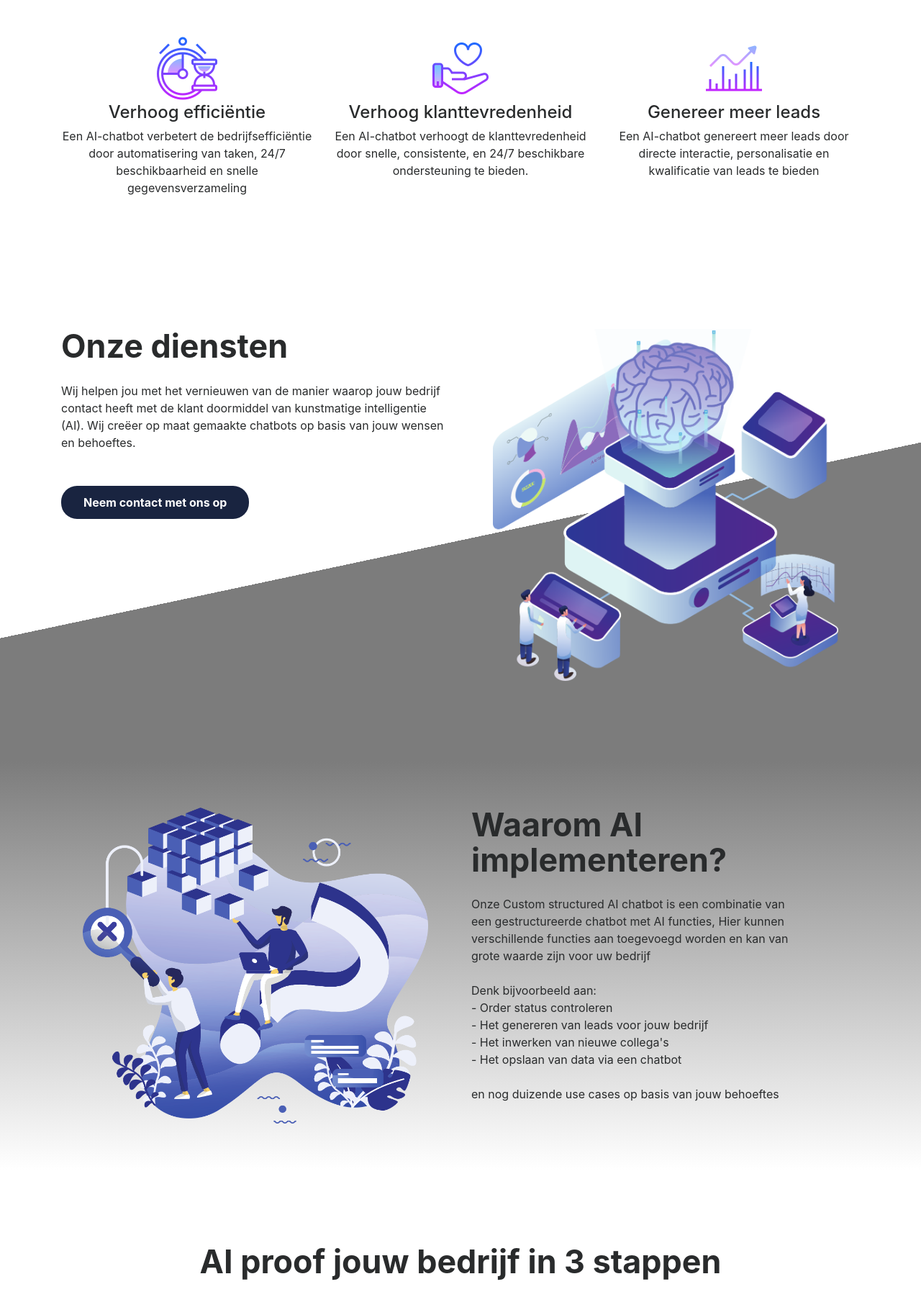
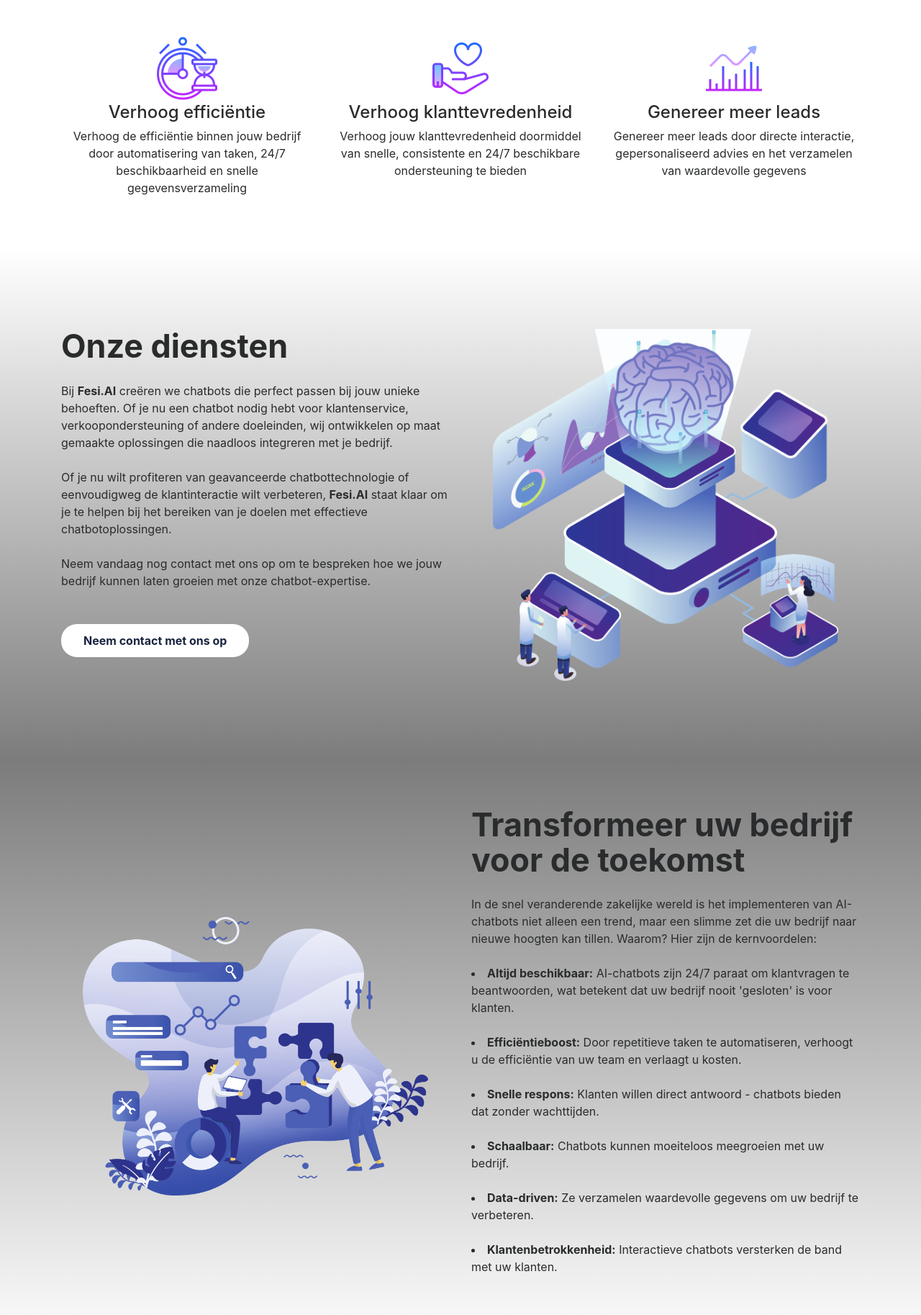
Before and after one commit to Fets7/fesi, a PHP site: page / in a window 1280 px wide. Shown: the part 948-2775 px from the top of the page at 72% size. Run offline with PHP 8.4, Linux system fonts and the light colour scheme.

Commit message:
Add files via upload

```diff
--- a/Fesi.AI/css/custom.css
+++ b/Fesi.AI/css/custom.css
@@ -48,13 +48,17 @@ button {
 }
 
 .cta-blue {
-    background: #192440;
-    color: #ffffff;
+    /* background: #192440;
+    color: #ffffff; */
+    background: #ffffff;
+    color: #192440;
 }
 
 .cta-blue:hover {
+    /* color: #ffffff;
+    background: #121a2e; */
     color: #ffffff;
-    background: #121a2e;
+    background: #216aff;
 }
 
 .cta-ghost {
@@ -87,7 +91,9 @@ button {
 }
 
 #feature-first {
-    background: linear-gradient(168deg, #ffffff 55%, #7c7c7c 0);
+    /* background: linear-gradient(168deg, #ffffff 55%, #7c7c7c 0); */
+    background: linear-gradient(to top, #7c7c7c 0%, #ffffff 100%);
+
 }
 
 #feature-last {
--- a/Fesi.AI/index.html
+++ b/Fesi.AI/index.html
@@ -32,12 +32,12 @@
             </div> -->
             <header>
                 <!-- Logo -->
-                <div class="navigatie">
+                <div data-aos="fade" data-aos-easing="linear" data-aos-duration="1000" data-aos-once="true" class="navigatie">
                     <img src="img/logotest.png" alt="logo">
                     <ul class="nav-links">
                         <!-- <li><a href="#">Dashboard</a></li> -->
                         <li class="center"><a href="#feature-first">Onze Diensten</a></li>
-                        <li class="center"><a href="#feature-last">Waarom AI?</a></li>
+                        <!-- <li class="center"><a href="#feature-last">Waarom AI?</a></li> -->
                         <li class="center"><a href="#overons">Over ons</a></li>
                         <li class="center"><a href="#contact">Contact</a></li>
 
@@ -68,18 +68,17 @@
                 <img src="img/time.png" alt="Phishing Detect" class="mx-auto">
                 <h4>Verhoog efficiëntie</h4>
                 <p>
-                    Een AI-chatbot verbetert de bedrijfsefficiëntie door automatisering van taken, 24/7 beschikbaarheid en snelle gegevensverzameling</p>
+                    Verhoog de efficiëntie binnen jouw bedrijf door automatisering van taken, 24/7 beschikbaarheid en snelle gegevensverzameling</p>
             </div>
             <div data-aos="fade-up" data-aos-delay="400" data-aos-duration="1000" data-aos-once="true" class="col-md-4 text-center">
                 <img src="img/icons8-trust-96.png" alt="Smart Scan" class="mx-auto">
                 <h4>Verhoog klanttevredenheid</h4>
-                <p>Een AI-chatbot verhoogt de klanttevredenheid door snelle, consistente, en 24/7 beschikbare ondersteuning te bieden.</p>
+                <p>Verhoog jouw klanttevredenheid doormiddel van snelle, consistente en 24/7 beschikbare ondersteuning te bieden</p>
             </div>
             <div data-aos="fade-up" data-aos-delay="400" data-aos-duration="1000" data-aos-once="true" class="col-md-4 text-center">
                 <img src="img/icons8-sales-96.png" alt="Smart Scan" class="mx-auto">
                 <h4>Genereer meer leads</h4>
-                <p>
-                    Een AI-chatbot genereert meer leads door directe interactie, personalisatie en kwalificatie van leads te bieden</p>
+                <p>Genereer meer leads door directe interactie, gepersonaliseerd advies en het verzamelen van waardevolle gegevens</p>
             </div>
         </div>
     </div>
@@ -89,7 +88,12 @@
             <div class="row justify-content-between text-center text-md-left">
                 <div data-aos="fade-right" data-aos-duration="1000" data-aos-once="true" class="col-md-6">
                     <h2 class="font-weight-bold">Onze diensten</h2>
-                    <p class="my-4">Wij helpen jou met het vernieuwen van de manier waarop jouw bedrijf contact heeft met de klant doormiddel van kunstmatige intelligentie (AI). Wij creëer op maat gemaakte chatbots op basis van jouw wensen en behoeftes. </p>
+                    <p class="my-4">
+                        Bij <b>Fesi.AI</b> creëren we chatbots die perfect passen bij jouw unieke behoeften. Of je nu een chatbot nodig hebt voor klantenservice, verkoopondersteuning of andere doeleinden, wij ontwikkelen op maat gemaakte oplossingen die naadloos integreren met je bedrijf.
+                        <br><br>
+                        Of je nu wilt profiteren van geavanceerde chatbottechnologie of eenvoudigweg de klantinteractie wilt verbeteren, <b>Fesi.AI</b> staat klaar om je te helpen bij het bereiken van je doelen met effectieve chatbotoplossingen.
+                        <br><br>
+                        Neem vandaag nog contact met ons op om te bespreken hoe we jouw bedrijf kunnen laten groeien met onze chatbot-expertise.</p>
                     <a href="#contact" class="btn my-4 font-weight-bold atlas-cta cta-blue">Neem contact met ons op</a>
                 </div>
                 <div data-aos="fade-left" data-aos-duration="1000" data-aos-once="true" class="col-md-6 align-self-center">
@@ -103,23 +107,22 @@
         <div class="container">
             <div class="row justify-content-between text-center text-md-left">
                 <div data-aos="fade-left" data-aos-duration="1000" data-aos-once="true" class="col-md-6 flex-md-last">
-                    <h2 class="font-weight-bold">Waarom AI implementeren?</h2>
+                    <h2 class="font-weight-bold">Transformeer uw bedrijf voor de toekomst</h2>
                     <p class="my-4">
-                        Onze Custom structured AI chatbot is een combinatie van<br>
-                        een gestructureerde chatbot met AI functies, Hier kunnen<br>
-                        verschillende functies aan toegevoegd worden en kan van<br>
-                        grote waarde zijn voor uw bedrijf<br><br>
-                        Denk bijvoorbeeld aan:<br>
-                        - Order status controleren<br>
-                        - Het genereren van leads voor jouw bedrijf<br>
-                        - Het inwerken van nieuwe collega's<br>
-                        - Het opslaan van data via een chatbot<br><br>
-                        en nog duizende use cases op basis van jouw behoeftes
+                        In de snel veranderende zakelijke wereld is het implementeren van AI-chatbots niet alleen een trend, maar een slimme zet die uw bedrijf naar nieuwe hoogten kan tillen.
+                        Waarom? Hier zijn de kernvoordelen:
+                            <br>
+                            <li><b>Altijd beschikbaar:</b> AI-chatbots zijn 24/7 paraat om klantvragen te beantwoorden, wat betekent dat uw bedrijf nooit 'gesloten' is voor klanten.</li><br>
+                            <li><b>Efficiëntieboost:</b> Door repetitieve taken te automatiseren, verhoogt u de efficiëntie van uw team en verlaagt u kosten.</li><br>
+                            <li><b>Snelle respons:</b> Klanten willen direct antwoord - chatbots bieden dat zonder wachttijden.</li><br>
+                            <li><b>Schaalbaar:</b> Chatbots kunnen moeiteloos meegroeien met uw bedrijf.</li><br>
+                            <li><b>Data-driven:</b> Ze verzamelen waardevolle gegevens om uw bedrijf te verbeteren.</li><br>
+                            <li><b>Klantenbetrokkenheid:</b> Interactieve chatbots versterken de band met uw klanten.</li><br>
                     </p>
                     <!-- <a href="#paketten" class="btn my-4 font-weight-bold atlas-cta cta-blue">Bekijk onze paketten</a> -->
                 </div>
                 <div data-aos="fade-right" data-aos-duration="1000" data-aos-once="true" class="col-md-6 align-self-center flex-md-first">
-                    <img src="img/problemsolving.png" alt="Safe and reliable" class="mx-auto d-block">
+                    <img src="img/solution.png" alt="Safe and reliable" class="mx-auto d-block">
                 </div>
             </div>
         </div>
@@ -177,11 +180,11 @@
                          met ons op</h2>
                     <p class="my-4">
                         Voor vragen kunt u contact met ons opnemen via het<br> formulier hiernaast,
-                         Ook zijn we te bereiken op<br> onderstaand email adres en telefoonnummer
+                         Ook zijn we te bereiken op<br> onderstaand email adres
                     </p>
                     <ul class="list-unstyled">
                         <li>Email : Support@Fesi.com</li>
-                        <li>Telefoonummer : 06 87654321</li>
+                        <!-- <li>Telefoonummer : 06 87654321</li> -->
                     </ul>
                 </div>
                 <div class="col-md-6">
```
Also changed, not shown: Fesi.AI/img/solution.png (added).
